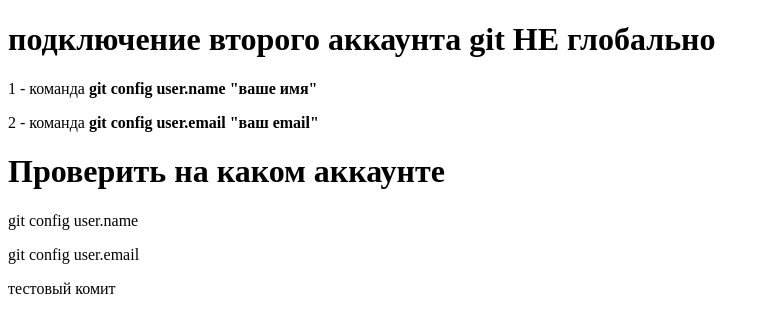
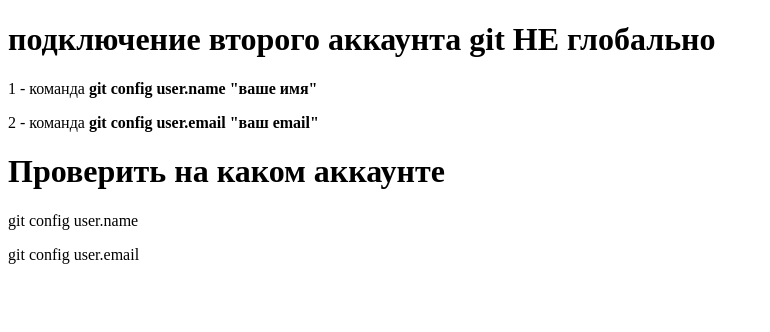
Before and after one commit to TatiynaLN/gitTest, a plain HTML site: page index.html in a window 1280 px wide. Shown: the whole page, without its empty margins (0-770 px from the left). Drawn offline with Linux system fonts and the light colour scheme.

Commit message:
Revert "тестовый комит"
This reverts commit 2c8fd4a901a7bcffcc552f8f56b4a3a1eed0b1e0.

```diff
--- a/index.html
+++ b/index.html
@@ -13,7 +13,5 @@
     <h1>Проверить на каком аккаунте</h1>
     <p>git config user.name</p>
     <p>git config user.email</p>
-
-    <p>тестовый комит</p>
 </body>
 </html>
```
